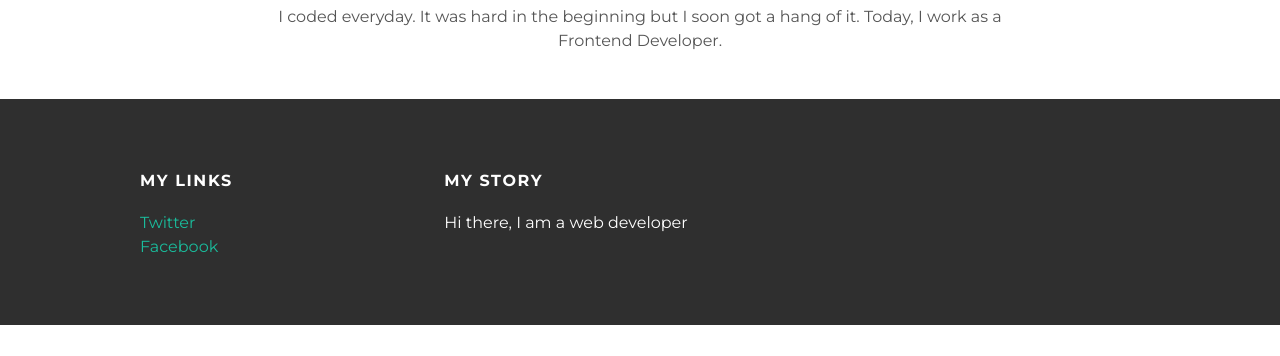
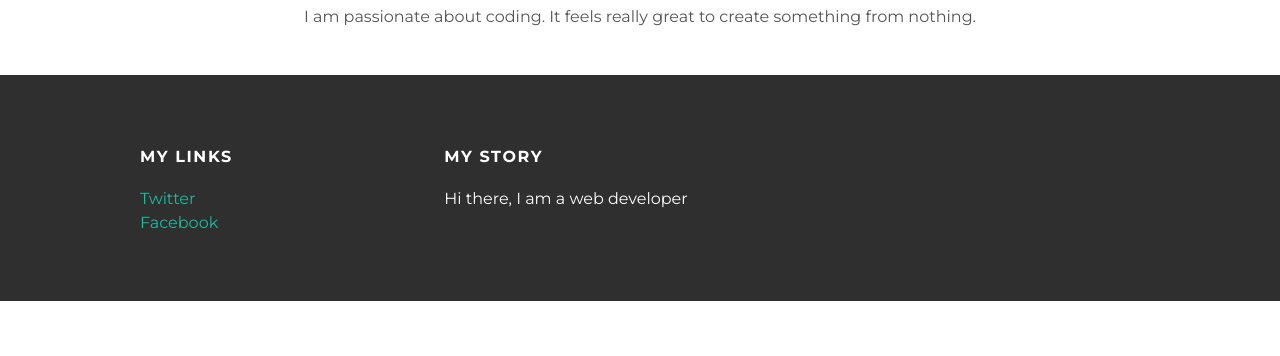
Before and after one commit to thinkbig14/thinkbig14.github.io, a plain HTML site: page about.html in a window 1280 px wide. Shown: the part 444-800 px from the top of the page. Drawn offline with Linux system fonts and the light colour scheme.

Commit message:
Add files via upload

```diff
--- a/about.html
+++ b/about.html
@@ -22,7 +22,7 @@
 				</div>
 				<h1 class="about-title">About Me</h1>
 				<div class="about-content">
-					<p>I coded everyday. It was hard in the beginning but I soon got a hang of it. Today, I work as a Frontend Developer.</p>
+					<p>I am passionate about coding. It feels really great to create something from nothing. </p>
 				</div>
 			</div>
 		</div>
```
Also changed, not shown: index.html (+1 -1 lines).
